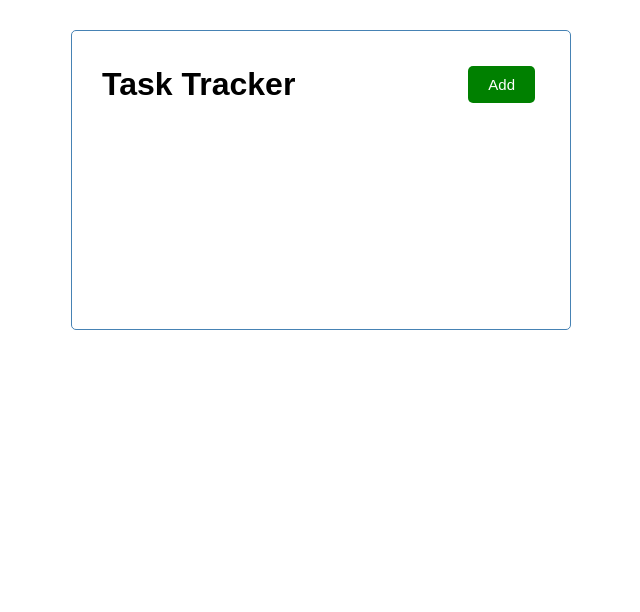
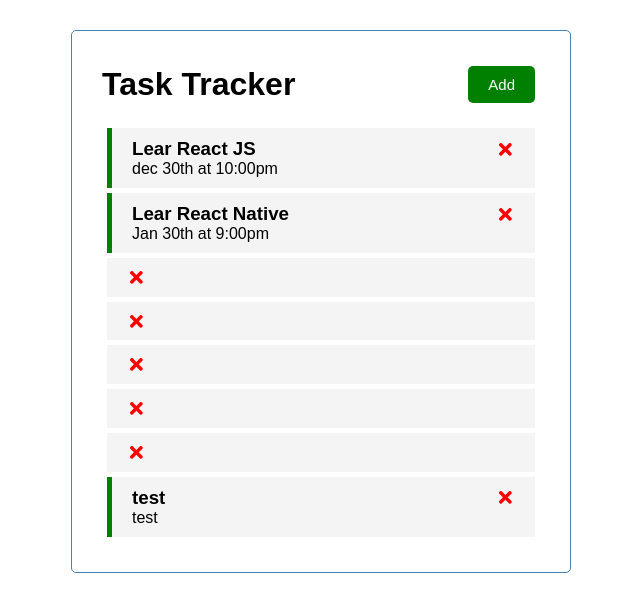
Before and after one commit to chebihiF/Task_react, a React (Create React App) app: page / in a window 1280 px wide. Shown: the top 612 px of the page, without its empty margins (319-959 px from the left). Built offline with nearby package versions, Linux system fonts and the light colour scheme; data requests are answered from the project's data file.

Commit message:
delete update

```diff
--- a/db.json
+++ b/db.json
@@ -1,5 +1,5 @@
 {
-  "Tasks":[
+  "Tasks": [
     {
       "id": 1,
       "text": "Lear React JS",
@@ -12,11 +12,81 @@
       "day": "Jan 30th at 9:00pm",
       "reminder": true
     },
+    [
+      {
+        "id": 1,
+        "text": "Lear React JS",
+        "day": "dec 30th at 10:00pm",
+        "reminder": true
+      },
+      {
+        "id": 2,
+        "text": "Lear React Native",
+        "day": "Jan 30th at 9:00pm",
+        "reminder": true
+      }
+    ],
+    [
+      {
+        "id": 1,
+        "text": "Lear React JS",
+        "day": "dec 30th at 10:00pm",
+        "reminder": true
+      },
+      {
+        "id": 2,
+        "text": "Lear React Native",
+        "day": "Jan 30th at 9:00pm",
+        "reminder": true
+      }
+    ],
+    [
+      {
+        "id": 1,
+        "text": "Lear React JS",
+        "day": "dec 30th at 10:00pm",
+        "reminder": true
+      },
+      {
+        "id": 2,
+        "text": "Lear React Native",
+        "day": "Jan 30th at 9:00pm",
+        "reminder": true
+      }
+    ],
+    [
+      {
+        "id": 1,
+        "text": "Lear React JS",
+        "day": "dec 30th at 10:00pm",
+        "reminder": true
+      },
+      {
+        "id": 2,
+        "text": "Lear React Native",
+        "day": "Jan 30th at 9:00pm",
+        "reminder": true
+      }
+    ],
+    [
+      {
+        "id": 1,
+        "text": "Lear React JS",
+        "day": "dec 30th at 10:00pm",
+        "reminder": true
+      },
+      {
+        "id": 2,
+        "text": "Lear React Native",
+        "day": "Jan 30th at 9:00pm",
+        "reminder": true
+      }
+    ],
     {
-      "id": 3,
-      "text": "Lear Mobile Hybrid tools",
-      "day": "Feb 10th at 10:00pm",
-      "reminder": true
+      "text": "test",
+      "day": "test",
+      "reminder": true,
+      "id": 8
     }
   ]
 }
--- a/src/App.js
+++ b/src/App.js
@@ -10,23 +10,42 @@ function App() {
   const [tasks, setTasks] = useState([])
 
   useEffect(()=>{
-    const fetchTasks = async () => {
-      const res = await fetch("http://localhost:5000/Tasks")
-      const data = await res.json()
-      console.log(data);
+    const getTasks = async () => {
+      const tasksFromServer = await fetchTasks()
+      setTasks(tasksFromServer)
     }
-    fetchTasks()
+    getTasks()
   },[])
 
+
+  const fetchTasks = async () => {
+    const res = await fetch("http://localhost:5000/Tasks")
+    const data = await res.json()
+    console.log(data);
+    return data ;
+  }
+
   //Add task
-  const addTask = (task) => {
-    const id = Math.floor(Math.random()*100 + 1)
-    const newTask = {id, ...task}
-    setTasks([...tasks, newTask])
+  const addTask = async (task) => {
+
+    const res = await fetch("http://localhost:5000/Tasks",{
+      method: 'POST',
+      headers:{
+        'Content-type':'application/json'
+      },
+      body: JSON.stringify(task)
+    })
+    const data = await res.json()
+    setTasks([...tasks, data])
   }
 
   // delete Task
-  const deleteTask = (id) => {
+  const deleteTask = async (id) => {
+
+    await fetch(`http://localhost:5000/Tasks/${id}`,{
+      method: 'DELETE'
+    })
+
     setTasks(tasks.filter((task)=> task.id !== id))
   }
 
--- a/src/components/Task.js
+++ b/src/components/Task.js
@@ -3,7 +3,7 @@ import { FaTimes } from 'react-icons/fa'
 
 function Task({task, OnDeleteTasks, updateTask}) {
     return (
-        <div key={task.id} className={`task ${task.reminder ? 'reminder' : ''}`} onDoubleClick={ ()=>{updateTask(task.id) } }>
+        <div className={`task ${task.reminder ? 'reminder' : ''}`} onDoubleClick={ ()=>{updateTask(task.id) } }>
             <h3>{task.text} <FaTimes onClick={ ()=>{OnDeleteTasks(task.id)}} style={{color: 'red', cursor: 'pointer'}} /> </h3>
             <p>{task.day}</p>
         </div>
--- a/src/components/Tasks.js
+++ b/src/components/Tasks.js
@@ -5,7 +5,7 @@ function Tasks({tasks, onDelete, updateTasks}) {
 
     return (
         <>
-          {tasks.map((task)=>(<Task task={task} OnDeleteTasks={onDelete} updateTask={updateTasks} />))}
+          {tasks.map((task,index)=>(<Task key={index}  task={task} OnDeleteTasks={onDelete} updateTask={updateTasks} />))}
         </>
     )
 }
```
